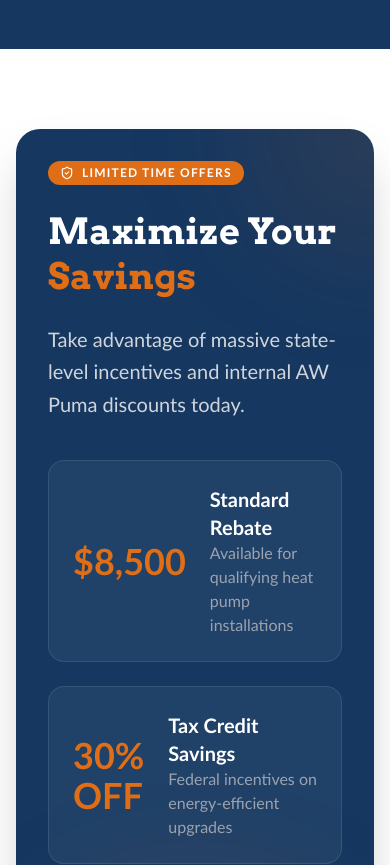
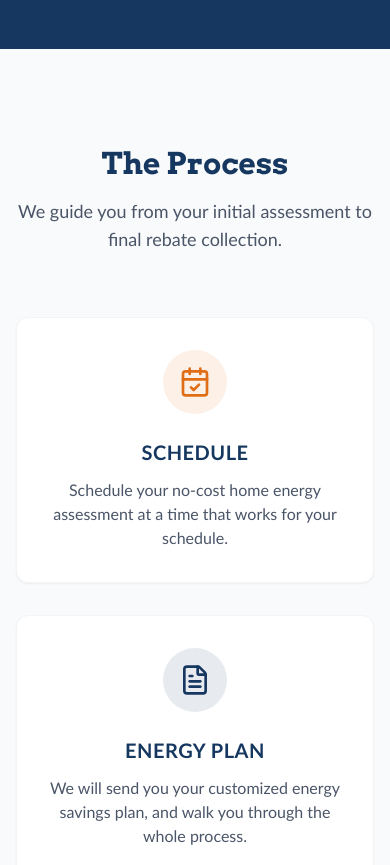
Before and after one commit to ahmedk-hue/a.w.-puma---premium-home-services, a React (Vite) app: page /mass-save in a window 390 px wide. Shown: the part 860-1725 px from the top of the page. Built offline with nearby package versions, Linux system fonts and the light colour scheme.

Commit message:
fix: move Mass Save offers to bottom of page and remove placeholder logo usage

```diff
--- a/pages/MassSave.tsx
+++ b/pages/MassSave.tsx
@@ -47,59 +47,6 @@ export const MassSave: React.FC = () => {
                                 Schedule Assessment
                             </Button>
                         </Link>
-                    </div>
-                </div>
-            </section>
-
-            {/* Special Incentives & Offers */}
-            <section className="py-20 bg-white overflow-hidden">
-                <div className="max-w-7xl mx-auto px-4">
-                    <div className="bg-brand-navy rounded-3xl overflow-hidden shadow-2xl relative">
-                        {/* Decorative Background Elements */}
-                        <div className="absolute top-0 right-0 w-64 h-64 bg-brand-orange/10 rounded-full -translate-y-1/2 translate-x-1/2 blur-3xl"></div>
-                        <div className="absolute bottom-0 left-0 w-64 h-64 bg-brand-orange/5 rounded-full translate-y-1/2 -translate-x-1/2 blur-3xl"></div>
-
-                        <div className="relative z-10 grid lg:grid-cols-2 gap-12 items-center p-8 md:p-16">
-                            <div>
-                                <div className="inline-flex items-center gap-2 px-3 py-1 bg-brand-orange text-white text-xs font-bold uppercase tracking-widest rounded-full mb-6">
-                                    <ShieldCheck size={14} /> Limited Time Offers
-                                </div>
-                                <h2 className="text-4xl md:text-5xl font-serif font-bold text-white mb-6 leading-tight">
-                                    Maximize Your <span className="text-brand-orange">Savings</span>
-                                </h2>
-                                <p className="text-xl text-gray-300 mb-10 leading-relaxed font-light">
-                                    Take advantage of massive state-level incentives and internal AW Puma discounts today.
-                                </p>
-
-                                <div className="space-y-6">
-                                    <div className="flex items-center gap-6 p-6 bg-white/5 border border-white/10 rounded-2xl hover:bg-white/10 transition-colors group">
-                                        <div className="text-4xl md:text-5xl font-bold text-brand-orange group-hover:scale-110 transition-transform">$8,500</div>
-                                        <div className="text-white">
-                                            <div className="text-xl font-bold">Standard Rebate</div>
-                                            <div className="text-gray-400">Available for qualifying heat pump installations</div>
-                                        </div>
-                                    </div>
-                                    <div className="flex items-center gap-6 p-6 bg-white/5 border border-white/10 rounded-2xl hover:bg-white/10 transition-colors group">
-                                        <div className="text-4xl md:text-5xl font-bold text-brand-orange group-hover:scale-110 transition-transform">30% OFF</div>
-                                        <div className="text-white">
-                                            <div className="text-xl font-bold">Tax Credit Savings</div>
-                                            <div className="text-gray-400">Federal incentives on energy-efficient upgrades</div>
-                                        </div>
-                                    </div>
-                                </div>
-                            </div>
-
-                            <div className="relative flex justify-center lg:justify-end">
-                                <div className="relative w-full max-w-md">
-                                    <div className="absolute inset-0 bg-brand-orange/20 rounded-full blur-3xl"></div>
-                                    <img
-                                        src="/images/mascots/mascot-mass-clothing.png"
-                                        alt="AW Puma Mascot"
-                                        className="relative z-10 w-full h-auto drop-shadow-2xl hover:scale-105 transition-transform duration-500"
-                                    />
-                                </div>
-                            </div>
-                        </div>
                     </div>
                 </div>
             </section>
@@ -198,26 +145,77 @@ export const MassSave: React.FC = () => {
                 </div>
             </section>
 
-            {/* Final Offer CTA */}
+            {/* Special Incentives & Offers - MOVED TO BOTTOM */}
             <section className="py-24 bg-brand-navy relative overflow-hidden">
                 <div className="absolute inset-0 z-0">
-                    <div className="absolute top-0 left-0 w-96 h-96 bg-brand-orange/10 rounded-full -translate-x-1/2 -translate-y-1/2 blur-3xl"></div>
-                    <div className="absolute bottom-0 right-0 w-96 h-96 bg-brand-orange/10 rounded-full translate-x-1/2 translate-y-1/2 blur-3xl"></div>
+                    <div className="absolute top-0 right-0 w-96 h-96 bg-brand-orange/10 rounded-full -translate-y-1/2 translate-x-1/2 blur-3xl"></div>
+                    <div className="absolute bottom-0 left-0 w-96 h-96 bg-brand-orange/5 rounded-full translate-y-1/2 -translate-x-1/2 blur-3xl"></div>
                 </div>
 
-                <div className="max-w-7xl mx-auto px-4 relative z-10 text-center">
-                    <h2 className="text-4xl md:text-5xl font-serif font-bold text-white mb-8">Ready to Upgrade?</h2>
-                    <p className="text-xl text-gray-300 mb-12 max-w-3xl mx-auto leading-relaxed">
-                        Don't miss out on the current Mass Save® incentives. Combined with AW Puma's professional installation, you can secure up to <strong>$16,000 in whole-home rebates</strong> and <strong>$8,500 in standard rebates</strong>.
+                <div className="max-w-7xl mx-auto px-4 relative z-10">
+                    <div className="text-center mb-16">
+                        <div className="inline-flex items-center gap-2 px-3 py-1 bg-brand-orange text-white text-xs font-bold uppercase tracking-widest rounded-full mb-6">
+                            <ShieldCheck size={14} /> Limited Time Offers
+                        </div>
+                        <h2 className="text-4xl md:text-6xl font-serif font-bold text-white mb-6 leading-tight">
+                            Mass Save® <span className="text-brand-orange">Incentives</span>
+                        </h2>
+                        <p className="text-xl text-gray-300 max-w-2xl mx-auto font-light">
+                            Take advantage of massive state-level incentives and professional insulation services to improve your home's comfort and value.
                         </p>
-                    <div className="flex flex-col sm:flex-row justify-center items-center gap-6">
+                    </div>
+
+                    <div className="grid lg:grid-cols-2 gap-12 items-center">
+                        <div className="space-y-6">
+                            <div className="bg-white/5 border border-white/10 rounded-2xl p-8 hover:bg-white/10 transition-colors group">
+                                <div className="flex items-center gap-6">
+                                    <div className="text-5xl font-bold text-brand-orange">$8,500</div>
+                                    <div>
+                                        <div className="text-2xl font-bold text-white uppercase tracking-wider">Standard Rebate</div>
+                                        <div className="text-gray-400">For qualifying high-efficiency heat pump installations</div>
+                                    </div>
+                                </div>
+                            </div>
+
+                            <div className="bg-white/5 border border-white/10 rounded-2xl p-8 hover:bg-white/10 transition-colors group">
+                                <div className="flex items-center gap-6">
+                                    <div className="text-5xl font-bold text-brand-orange">30% OFF</div>
+                                    <div>
+                                        <div className="text-2xl font-bold text-white uppercase tracking-wider">Tax Credit Savings</div>
+                                        <div className="text-gray-400">Federal incentives on energy-efficient upgrades</div>
+                                    </div>
+                                </div>
+                            </div>
+
+                            <div className="bg-brand-orange/10 border border-brand-orange/30 rounded-2xl p-8 transition-colors group">
+                                <div className="flex items-center gap-6">
+                                    <div className="text-5xl font-bold text-brand-orange">$16k+</div>
+                                    <div>
+                                        <div className="text-2xl font-bold text-white uppercase tracking-wider">Whole-Home Rebate</div>
+                                        <div className="text-gray-400">Maximum savings for comprehensive energy upgrades</div>
+                                    </div>
+                                </div>
+                            </div>
+
+                            <div className="pt-8 flex flex-col sm:flex-row items-center gap-6">
                                 <Link to="/contact">
-                            <Button size="lg" icon={<CalendarCheck size={18} />} className="px-10 py-5 text-xl">
+                                    <Button size="lg" icon={<CalendarCheck size={18} />} className="px-10 py-5 text-xl w-full sm:w-auto">
                                         Claim Your Rebate Now
                                     </Button>
                                 </Link>
-                        <div className="flex items-center gap-3">
                                 <img src="/images/logos/mass-save-partner.png" alt="Mass Save Partner" className="h-16 w-auto brightness-0 invert" />
+                            </div>
+                        </div>
+
+                        <div className="relative flex justify-center lg:justify-end">
+                            <div className="relative w-full max-w-md">
+                                <div className="absolute inset-0 bg-brand-orange/20 rounded-full blur-3xl"></div>
+                                <img
+                                    src="/images/mascots/mascot-mass-clothing.png"
+                                    alt="AW Puma Mascot"
+                                    className="relative z-10 w-full h-auto drop-shadow-2xl hover:scale-105 transition-transform duration-500"
+                                />
+                            </div>
                         </div>
                     </div>
                 </div>
```
Lines whose indentation alone changed are shown as unchanged.
